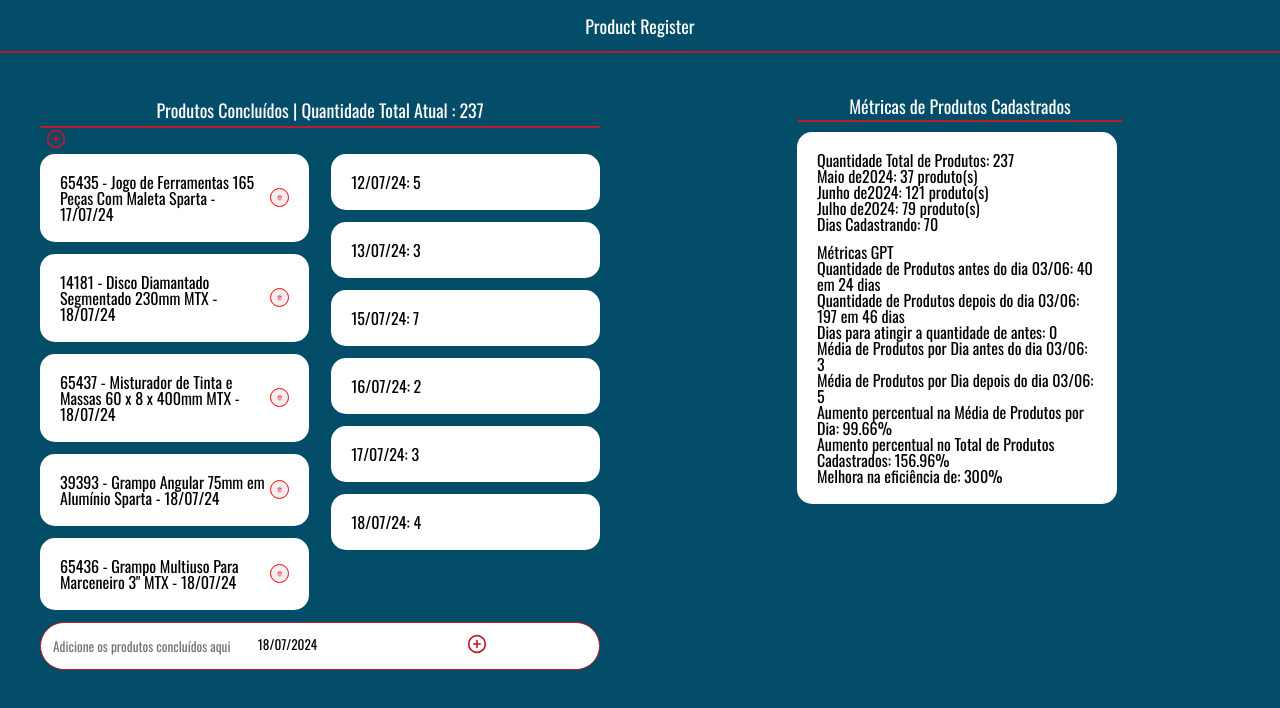
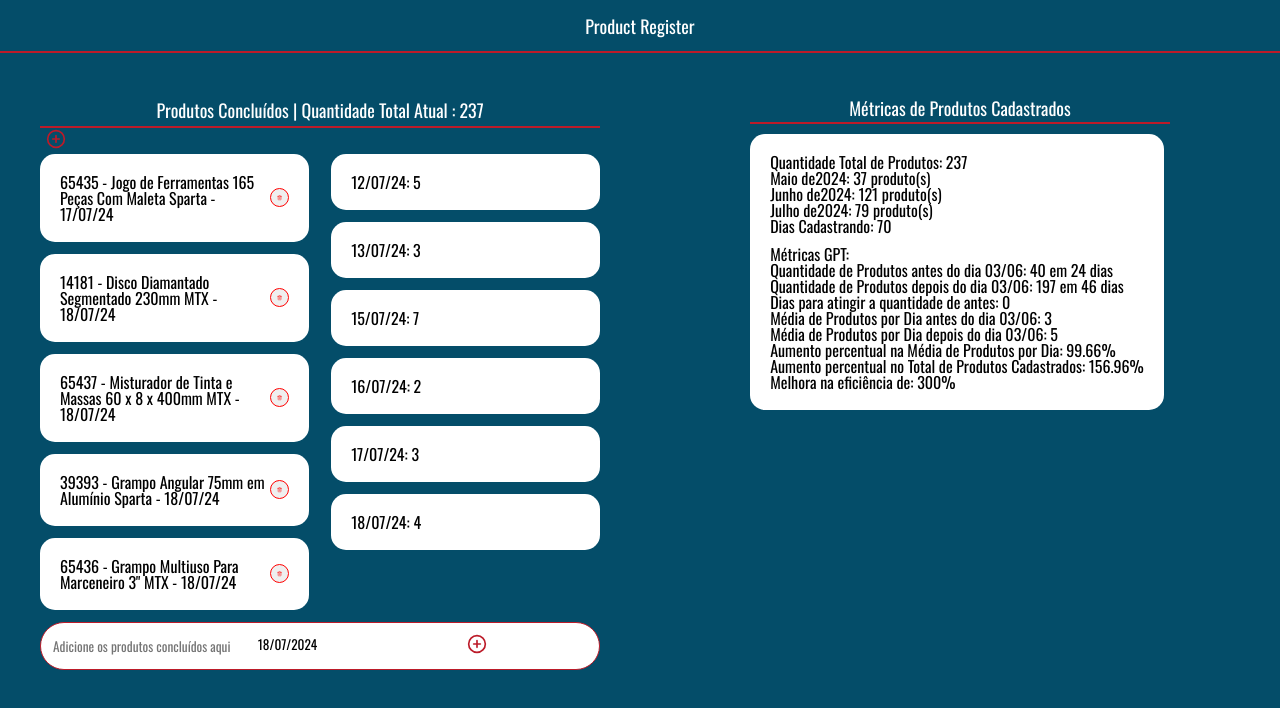
Before and after one commit to victoramattosc/productRegister, a React (Create React App) app: page / in a window 1280 px wide. Shown: the top 708 px of the page. Built offline with nearby package versions, Linux system fonts and the light colour scheme.

Commit message:
mistake correction

```diff
--- a/src/pages/Dados/Dados.module.scss
+++ b/src/pages/Dados/Dados.module.scss
@@ -14,7 +14,7 @@
 .container{
     display: flex;
     flex-direction: column;
-    width: 25vw;
+    width: fit-content;
     height: fit-content;
     justify-content: space-between;
     background-color: #FFF;//#cfeceb
--- a/src/pages/Dados/index.tsx
+++ b/src/pages/Dados/index.tsx
@@ -187,7 +187,7 @@ const DadosPage: React.FC = () => {
 
         {/* Métricas GPT */}
         <div className={styles.adicional}></div>
-        <h1>Métricas GPT</h1>
+        <h1>Métricas GPT:</h1>
         <p>Quantidade de Produtos antes do dia 03/06: {quantidadeAntes} em {diasAntes} dias</p>
         <p>Quantidade de Produtos depois do dia 03/06: {quantidadeDepois} em {diasDepois} dias</p>
         <p>Dias para atingir a quantidade de antes: {diasParaAtingirQuantidade}</p>
```
